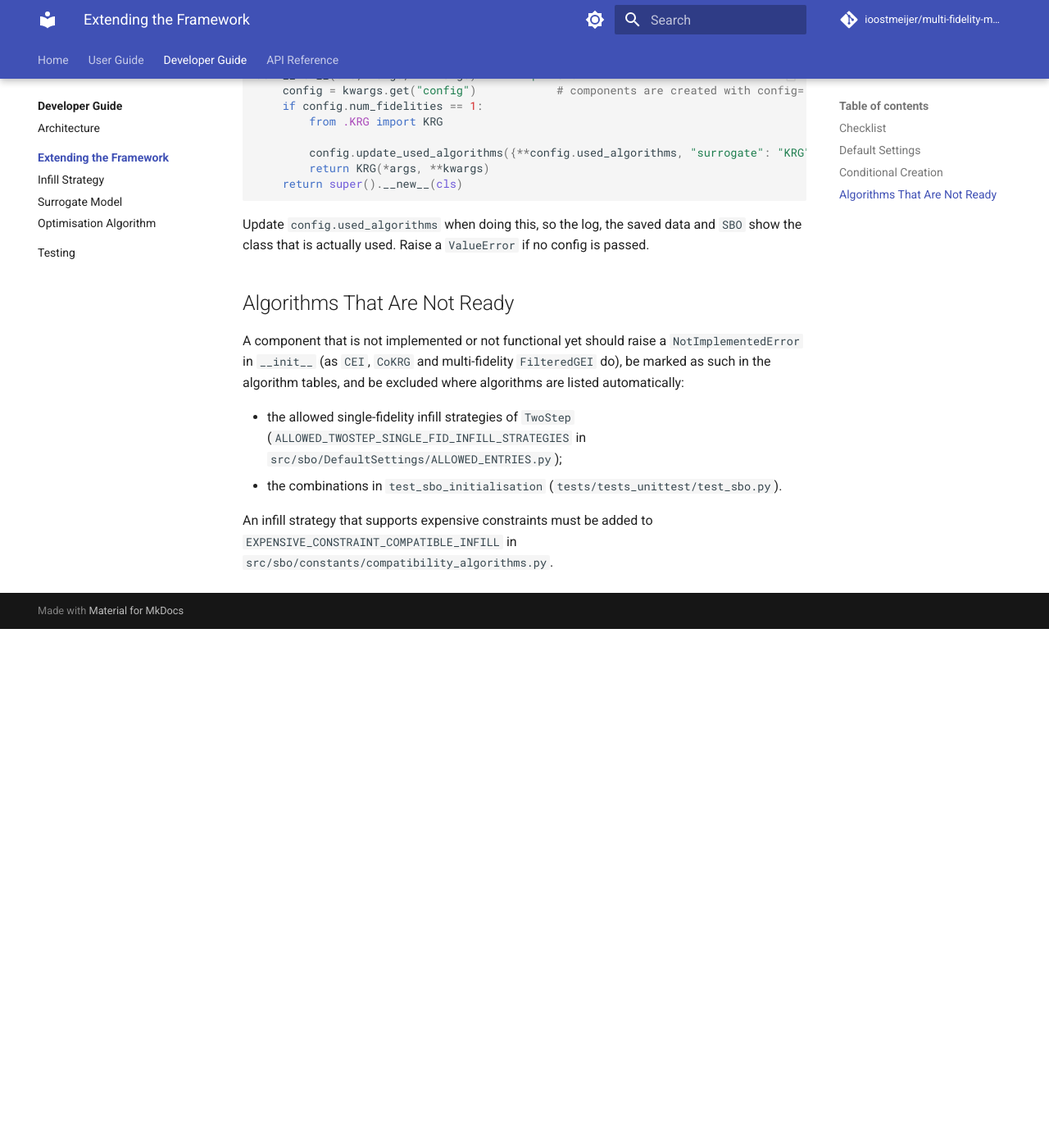
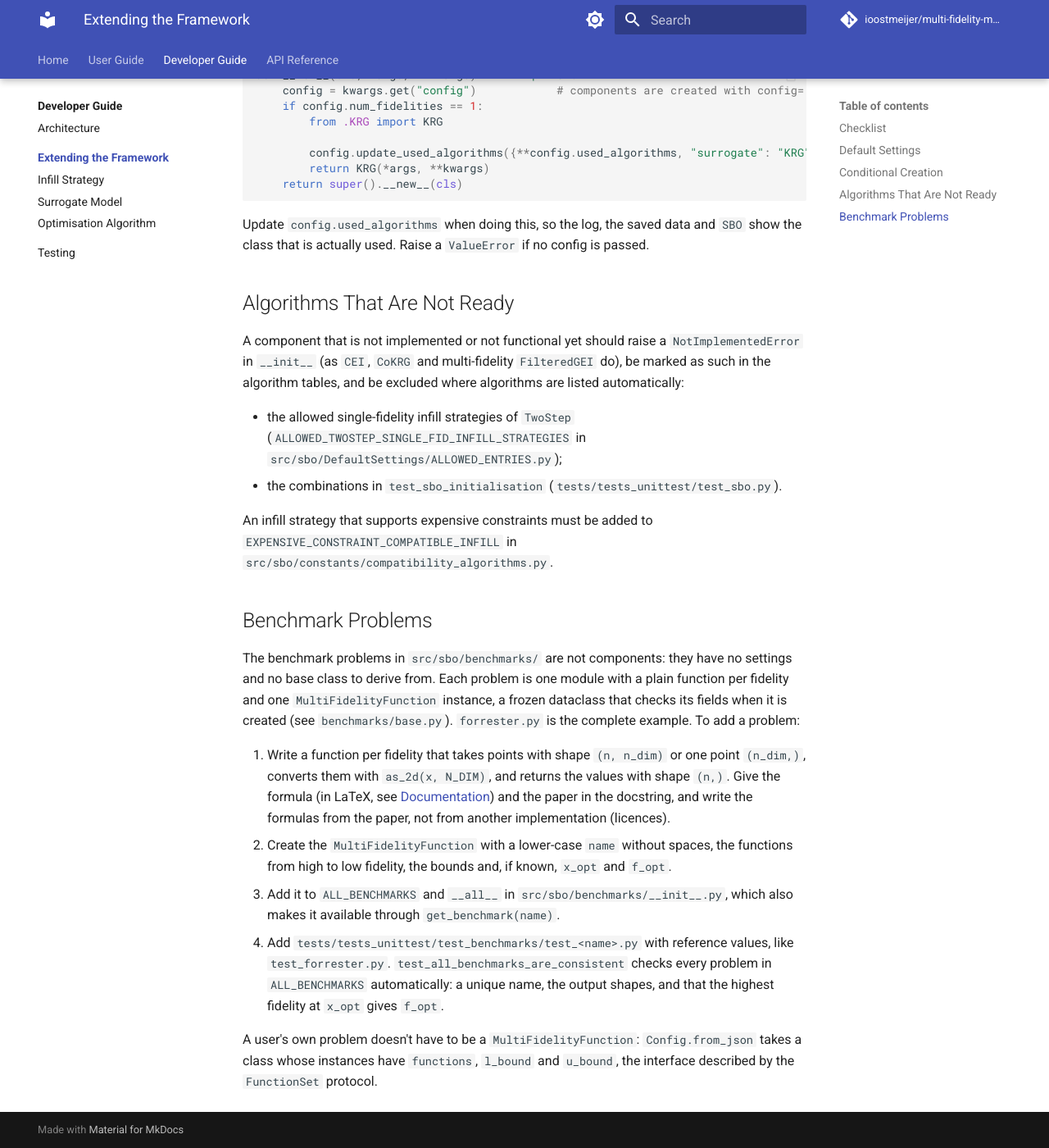
Before and after one commit to ioostmeijer/multi-fidelity-multi-point-sbo, an MkDocs documentation site: the page built from docs/dev/extending/index.md, in a window 1280 px wide and 1400 px high, scrolled down 2208 px. Shown: the whole window at 82% size. Built offline with MkDocs 1.6.1 and Material for MkDocs 9.7.7, drawn with Linux system fonts in a browser that asks for light colours; comment, search, counter and statistics services are not loaded; before the commit the page ends 2975 px from its top, so only the background shows below that.

Commit message:
Add custom benchmark functions to the docs

```diff
--- a/docs/dev/extending/index.md
+++ b/docs/dev/extending/index.md
@@ -93,3 +93,25 @@ algorithms are listed automatically:
 
 An infill strategy that supports expensive constraints must be added to `EXPENSIVE_CONSTRAINT_COMPATIBLE_INFILL` in
 `src/sbo/constants/compatibility_algorithms.py`.
+
+## Benchmark Problems
+
+The benchmark problems in `src/sbo/benchmarks/` are not components: they have no settings and no base class to derive
+from. Each problem is one module with a plain function per fidelity and one `MultiFidelityFunction` instance, a frozen
+dataclass that checks its fields when it is created (see `benchmarks/base.py`). `forrester.py` is the complete example.
+To add a problem:
+
+1. Write a function per fidelity that takes points with shape `(n, n_dim)` or one point `(n_dim,)`, converts them with
+    `as_2d(x, N_DIM)`, and returns the values with shape `(n,)`. Give the formula (in LaTeX, see
+    [Documentation](../index.md#documentation)) and the paper in the docstring, and write the formulas from the paper,
+    not from another implementation (licences).
+2. Create the `MultiFidelityFunction` with a lower-case `name` without spaces, the functions from high to low fidelity,
+    the bounds and, if known, `x_opt` and `f_opt`.
+3. Add it to `ALL_BENCHMARKS` and `__all__` in `src/sbo/benchmarks/__init__.py`, which also makes it available through
+    `get_benchmark(name)`.
+4. Add `tests/tests_unittest/test_benchmarks/test_<name>.py` with reference values, like `test_forrester.py`.
+    `test_all_benchmarks_are_consistent` checks every problem in `ALL_BENCHMARKS` automatically: a unique name, the
+    output shapes, and that the highest fidelity at `x_opt` gives `f_opt`.
+
+A user's own problem doesn't have to be a `MultiFidelityFunction`: `Config.from_json` takes a class whose instances have
+`functions`, `l_bound` and `u_bound`, the interface described by the `FunctionSet` protocol.
```
Also changed, not shown: docs/dev/architecture.md (+13 -12 lines).
